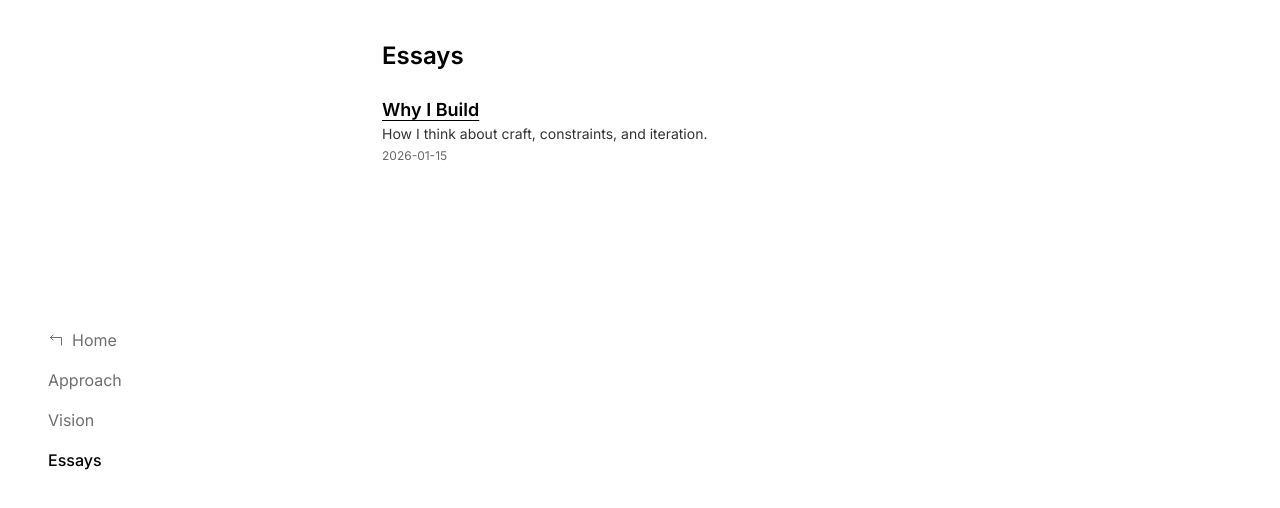
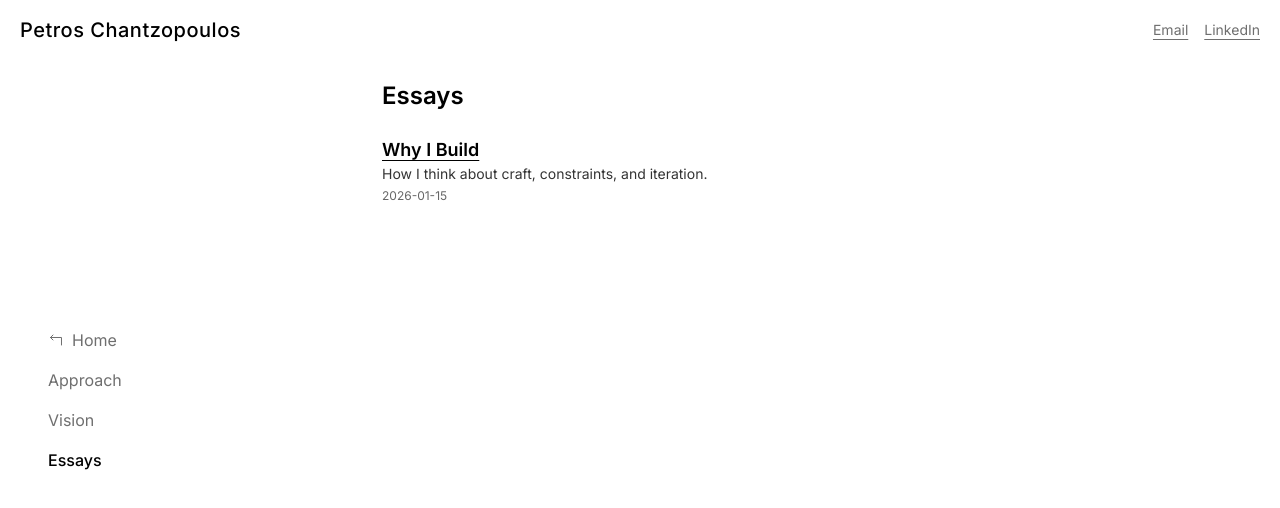
Before and after one commit to petros-chantz/portfolio_2026, a React (Vite) app: page /essays in a window 1280 px wide. Shown: the top 508 px of the page. Built offline with nearby package versions, Linux system fonts and the light colour scheme.

Commit message:
feat: adds a top nav

```diff
--- a/src/ui/AppLayout.tsx
+++ b/src/ui/AppLayout.tsx
@@ -1,22 +1,36 @@
 import { Outlet, useLocation } from "react-router-dom";
 import { AnimatePresence, motion } from "framer-motion";
 import { Nav } from "./Nav";
+import { PageNavbar } from "./PageNavbar";
 
 export function AppLayout() {
   const location = useLocation();
+  const isHome = location.pathname === "/";
 
   return (
     <div className="min-h-dvh">
+      {!isHome && (
+        <div className="fixed left-0 right-0 top-0 z-20 w-full">
+          <div className="bg-(--color-bg)">
+            <div className="px-5">
+              <PageNavbar />
+            </div>
+          </div>
+        </div>
+      )}
+
       {/* Left nav, vertically centered */}
-      <aside className="fixed left-0 top-1/2 z-10 -translate-y-1/2 px-4">
-        <div className="w-[180px]">
+      <aside className="fixed left-0 top-1/2 z-30 -translate-y-1/2 px-4">
+        <div className="w-45">
           <Nav />
         </div>
       </aside>
 
       {/* Content area */}
-      <main className="pl-[220px]">
-        <div className="mx-auto w-full max-w-3xl px-4 py-10">
+      <main className="pl-55">
+        <div
+          className={`mx-auto w-full max-w-3xl px-4 ${isHome ? "py-10" : "pt-20 pb-10"}`}
+        >
           <AnimatePresence mode="wait" initial={false}>
             <motion.div
               key={location.pathname}
--- /dev/null
+++ b/src/ui/PageNavbar.tsx
@@ -0,0 +1,56 @@
+import { Link } from "react-router-dom";
+
+export function PageNavbar() {
+  return (
+    <nav
+      className="
+        flex items-center justify-between
+        py-4
+      "
+    >
+      <Link
+        to="/"
+        className="
+          font-medium
+          text-xl
+          tracking-wide
+          text-(--color-text-primary)
+          hover:opacity-80
+          transition
+        "
+      >
+        Petros Chantzopoulos
+      </Link>
+
+      <div className="flex items-center gap-4">
+        <a
+          href="mailto:your@email.com"
+          className="
+          text-sm
+            underline underline-offset-4
+            text-(--color-text-secondary)
+            hover:text-(--color-text-primary)
+            transition
+          "
+        >
+          Email
+        </a>
+
+        <a
+          href="https://linkedin.com/in/yourprofile"
+          target="_blank"
+          rel="noopener noreferrer"
+          className="
+          text-sm
+            underline underline-offset-4
+            text-(--color-text-secondary)
+            hover:text-(--color-text-primary)
+            transition
+          "
+        >
+          LinkedIn
+        </a>
+      </div>
+    </nav>
+  );
+}
```
